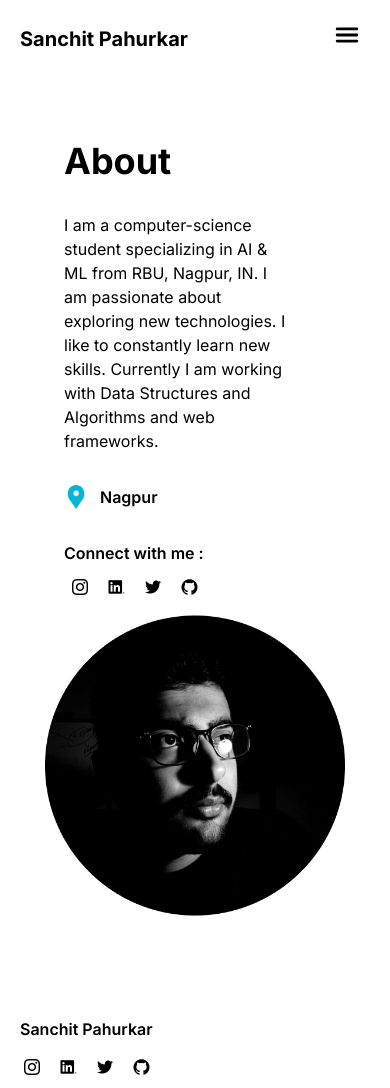
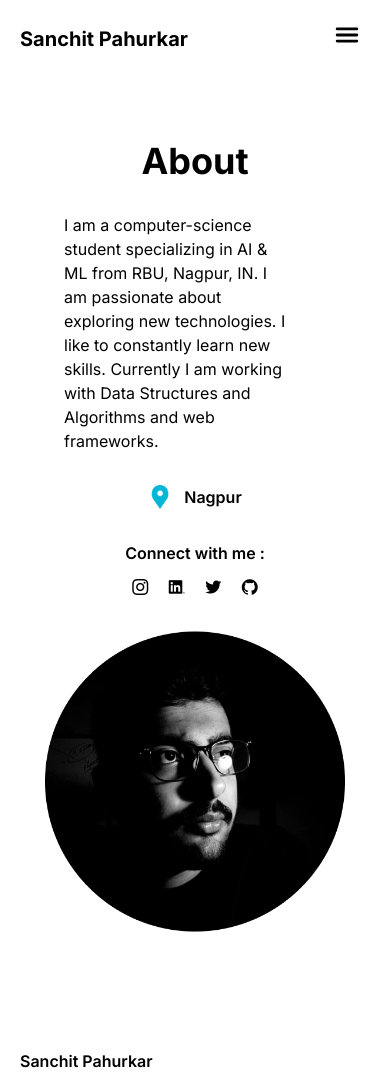
Before and after one commit to sanchitpahurkar/Portfolio, a website: page src/pages/about.html in a window 390 px wide. Shown: the top 1088 px of the page. Drawn offline with nearby package versions, Linux system fonts and the light colour scheme.

Commit message:
fixed about page

```diff
--- a/src/pages/about.html
+++ b/src/pages/about.html
@@ -42,7 +42,7 @@
       <!-- content container -->
       <div class="flex flex-col md:flex-row items-center justify-center my-16 dark:text-white">
         <!-- text -->
-        <div class="px-16 md:w-1/2 mb-4 about">
+        <div class="px-16 md:w-1/2 mb-4 about flex flex-col items-center md:items-start">
           <h1 class="text-4xl font-bold">About</h1>
           <p class="pr-8 mt-8">I am a computer-science student specializing in AI & ML from RBU, Nagpur, IN. I am passionate about exploring new technologies. I like to constantly learn new skills. Currently I am working with Data Structures and Algorithms and web frameworks.</p>
           <div class="flex gap-3 mt-8">
@@ -58,7 +58,7 @@
           </div>
         </div>
         <!-- photo -->
-        <img src="../media/profile.png" class="animate-float h-[300px] w-[300px]" alt="">
+        <img src="../media/profile.png" class="animate-float h-[300px] w-[300px] my-4" alt="">
       </div>
     </section>
 
```
Also changed, not shown: src/output.css.
